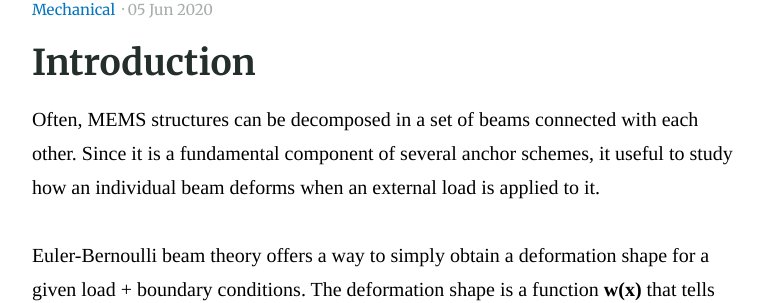
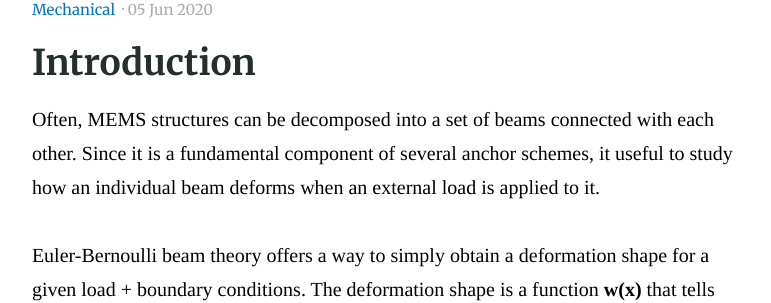
Before and after one commit to simeonipietro/memscademy.com, a Jekyll site: the page built from _posts/2020-06-05- Static Euler Bernoulli Theory Derivation.md, in a window 1280 px wide and 900 px high, scrolled down 431 px. Shown: the part 152-455 px from the top of the window, without its empty margins (251-1022 px from the left). Built offline with Jekyll 4.4.1, drawn with Linux system fonts in a browser that asks for light colours; our own code applies the rules of GitHub Pages for plain Markdown files; formulas are drawn with MathJax 3; some of the changed text lies outside the part shown.

Commit message:
Update 2020-06-05- Static Euler Bernoulli Theory Derivation.md

```diff
--- a/_posts/2020-06-05- Static Euler Bernoulli Theory Derivation.md
+++ b/_posts/2020-06-05- Static Euler Bernoulli Theory Derivation.md
@@ -7,7 +7,7 @@ feature_image: "/assets/images/Euler-Bernoulli/Cantilever.png"
 
 ## Introduction
 
-Often, MEMS structures can be decomposed in a set of beams connected with each other. Since it is a fundamental component of several anchor schemes, it useful to study how an individual beam deforms when an external load is applied to it.
+Often, MEMS structures can be decomposed into a set of beams connected with each other. Since it is a fundamental component of several anchor schemes, it useful to study how an individual beam deforms when an external load is applied to it.
 
 Euler-Bernoulli beam theory offers a way to simply obtain a deformation shape for a given load + boundary conditions. The deformation shape is a function **w(x)** that tells you how much lateral displacement the beam experiences at any point **x** along its length.
 
```
Also changed, not shown: other parts of _posts/2020-06-05- Static Euler Bernoulli Theory Derivation.md (+3 -1 lines).
